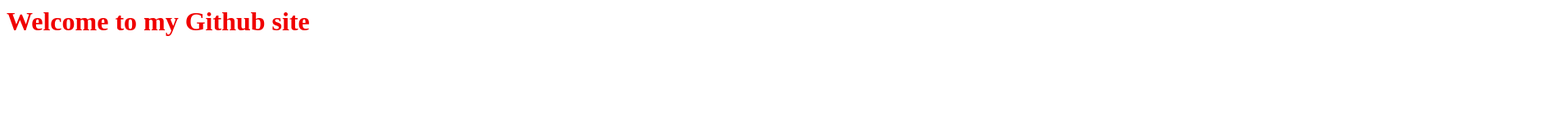
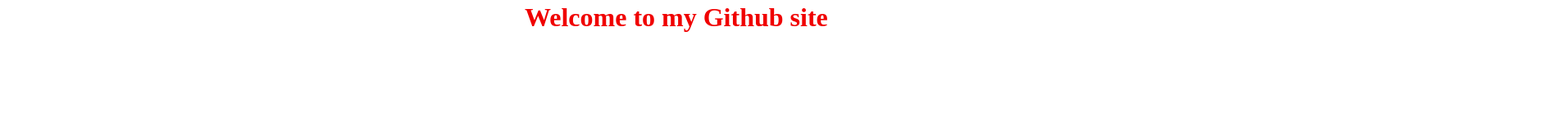
Before and after one commit to ryanpardisi/ryanpardisi.github.io, a plain HTML site: page index.html in a window 1280 px wide. Shown: the whole page at 82% size, 1904 px wide, since content can reach past the window. Drawn offline with Linux system fonts and the light colour scheme.

Commit message:
Update styles.css

```diff
--- a/styles.css
+++ b/styles.css
@@ -1,6 +1,7 @@
 
-      h1{
-        width: 100%;
-        margin: 0 auto;
+     .header{
+        left: 0;
+        top: 0;
+        transform: translate(50%, -50%);
         color: #f00000;
       }
```
